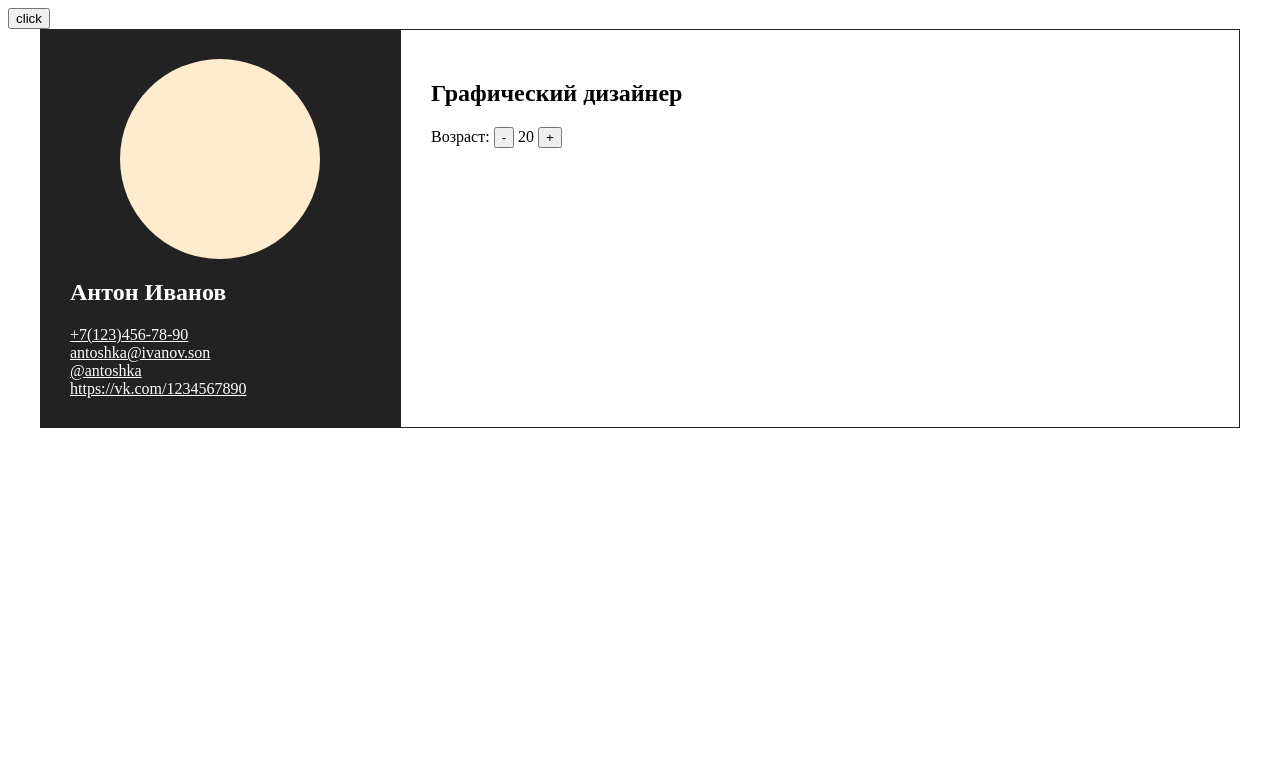
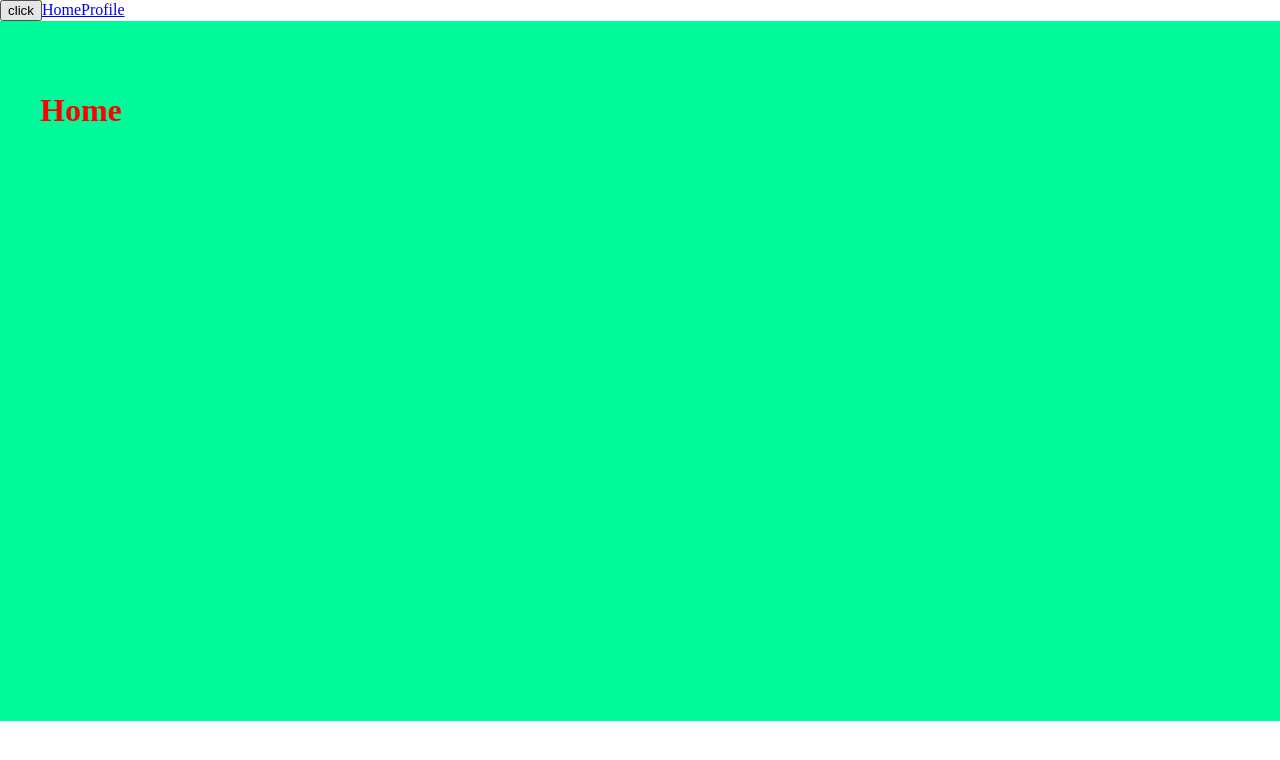
Before and after one commit to queen-leksa/dreamvue-dev3.3-1sem2022, a Vue app: page / in a window 1280 px wide. Shown: the top 760 px of the page. Built offline with nearby package versions, Linux system fonts and the light colour scheme.

Commit message:
adding router

```diff
--- a/package.json
+++ b/package.json
@@ -9,7 +9,8 @@
   },
   "dependencies": {
     "core-js": "^3.8.3",
-    "vue": "^3.2.13"
+    "vue": "^3.2.13",
+    "vue-router": "^4.1.5"
   },
   "devDependencies": {
     "@babel/core": "^7.12.16",
--- a/src/App.vue
+++ b/src/App.vue
@@ -25,8 +25,12 @@
 <!--</template>-->
 
 <template>
-    <header><button v-on:click="modalOpen">click</button></header>
-    <usr-profile></usr-profile>
+    <header>
+        <button v-on:click="modalOpen">click</button>
+        <router-link to="/">Home</router-link>
+        <router-link to="/profile">Profile</router-link>
+    </header>
+    <main-container></main-container>
     <div class="modal-wrapper" :style="{display: modalActivity ? 'flex' : 'none'}">
         <div class="modal">
             ^_^
@@ -37,12 +41,11 @@
 
 <script>
     // import Card from "./components/Card/index.vue";
-    import Profile from "@/components/Profile";
+    import MainContainer from "@/components/Main";
     export default {
         name: "App",
         components: {
-            // "my-card": Card,
-            "usr-profile": Profile
+            MainContainer
         },
         data() {
             return {
@@ -70,6 +73,9 @@
     }
 </script>
 <style>
+    body {
+        margin: 0;
+    }
     h1 {
         color: red;
     }
--- /dev/null
+++ b/src/components/Home/index.vue
@@ -0,0 +1,13 @@
+<template>
+    <h1>Home</h1>
+</template>
+
+<script>
+export default {
+    name: "home-page"
+}
+</script>
+
+<style scoped>
+
+</style>
--- /dev/null
+++ b/src/components/Main/index.vue
@@ -0,0 +1,20 @@
+<template>
+    <div class="wrapper">
+        <router-view></router-view>
+    </div>
+</template>
+
+<script>
+export default {
+    name: "main-container"
+}
+</script>
+
+<style>
+    .wrapper {
+        background-color: mediumspringgreen;
+        padding: 50px calc(50% - 600px);
+        min-height: calc(100vh - 100px);
+        box-sizing: border-box;
+    }
+</style>
```
Also changed, not shown: src/main.js (+17 -1 lines), 1 other file (tests, documents, lock files or other folders).
